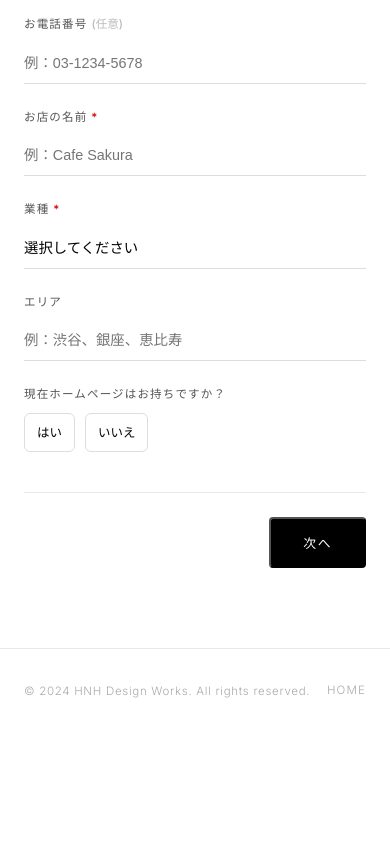
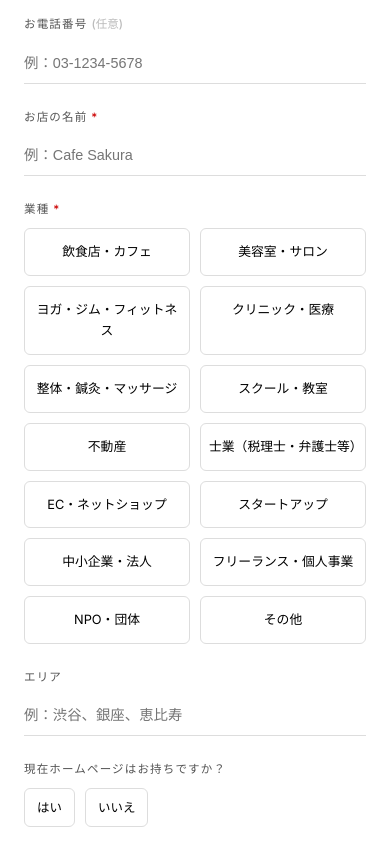
Before and after one commit to nttt-rgb/hnh-design-works-, a website: page intake.html in a window 390 px wide. Shown: the part 604-1445 px from the top of the page. Before the commit the page ends 1338 px from the top, so only its background shows below. Drawn offline with Linux system fonts and the light colour scheme; a web font is replaced by a local one.

Commit message:
Expand industry selection to 14 categories with card grid
- Replace select dropdown with card-grid UI (3 cols, 2 on mobile)
- Add: EC, startup, SMB, freelance, NPO, real estate, professional services
- Add category validation in Step 1
- Register .category-grid in single-select card handler

Co-Authored-By: Claude Opus 4.6 (1M context) <noreply@anthropic.com>

```diff
--- a/intake.html
+++ b/intake.html
@@ -51,6 +51,9 @@ a { color: inherit; text-decoration: none; }
 .card-option:hover { border-color: #999; }
 .card-option.selected { background: #000; color: #fff; border-color: #000; }
 .card-option.disabled { opacity: 0.3; pointer-events: none; }
+
+.category-grid { display: grid; grid-template-columns: repeat(3, 1fr); gap: 10px; }
+.category-grid .card-option { text-align: center; padding: 12px 8px; font-size: 0.8rem; }
 
 .check-group { display: flex; flex-wrap: wrap; gap: 10px; }
 .check-item { padding: 10px 16px; border: 1px solid #ddd; border-radius: 6px; font-size: 0.82rem; cursor: pointer; transition: all 0.2s; user-select: none; }
@@ -132,6 +135,7 @@ a { color: inherit; text-decoration: none; }
 .footer-link:hover { color: #000; border-color: #000; }
 
 @media (max-width: 600px) {
+  .category-grid { grid-template-columns: repeat(2, 1fr); }
   .color-card { width: 100%; }
   .card-option, .check-item { font-size: 0.78rem; padding: 8px 12px; }
   .confirm-table th { width: 110px; font-size: 0.68rem; }
@@ -189,19 +193,24 @@ a { color: inherit; text-decoration: none; }
       </div>
       <div class="fg">
         <label>業種<span class="req">*</span></label>
-        <select name="category" required>
-          <option value="" disabled selected>選択してください</option>
-          <option value="飲食店">飲食店</option>
-          <option value="美容室">美容室</option>
-          <option value="ネイルサロン">ネイルサロン</option>
-          <option value="エステ">エステ</option>
-          <option value="ヨガ・ジム">ヨガ・ジム</option>
-          <option value="整体・鍼灸">整体・鍼灸</option>
-          <option value="クリニック">クリニック</option>
-          <option value="スクール">スクール</option>
-          <option value="その他">その他</option>
-        </select>
-        <p class="error-msg">業種を選択してください</p>
+        <div class="category-grid" data-name="category" data-single="true">
+          <div class="card-option" data-value="飲食店・カフェ">飲食店・カフェ</div>
+          <div class="card-option" data-value="美容室・サロン">美容室・サロン</div>
+          <div class="card-option" data-value="ヨガ・ジム・フィットネス">ヨガ・ジム・フィットネス</div>
+          <div class="card-option" data-value="クリニック・医療">クリニック・医療</div>
+          <div class="card-option" data-value="整体・鍼灸・マッサージ">整体・鍼灸・マッサージ</div>
+          <div class="card-option" data-value="スクール・教室">スクール・教室</div>
+          <div class="card-option" data-value="不動産">不動産</div>
+          <div class="card-option" data-value="士業">士業（税理士・弁護士等）</div>
+          <div class="card-option" data-value="EC・ネットショップ">EC・ネットショップ</div>
+          <div class="card-option" data-value="スタートアップ">スタートアップ</div>
+          <div class="card-option" data-value="中小企業・法人">中小企業・法人</div>
+          <div class="card-option" data-value="フリーランス・個人事業">フリーランス・個人事業</div>
+          <div class="card-option" data-value="NPO・団体">NPO・団体</div>
+          <div class="card-option" data-value="その他">その他</div>
+        </div>
+        <input type="hidden" name="category" value="">
+        <p class="group-error" id="categoryError">業種を選択してください</p>
       </div>
       <div class="fg">
         <label>エリア</label>
@@ -669,8 +678,8 @@ document.addEventListener('DOMContentLoaded', () => {
     }
   }
 
-  // Card select (single)
-  document.querySelectorAll('.card-group[data-single="true"]').forEach(g => {
+  // Card select (single) — includes .card-group and .category-grid
+  document.querySelectorAll('.card-group[data-single="true"], .category-grid[data-single="true"]').forEach(g => {
     g.querySelectorAll('.card-option').forEach(c => {
       c.addEventListener('click', () => {
         g.querySelectorAll('.card-option').forEach(x => x.classList.remove('selected'));
@@ -791,6 +800,13 @@ function validateStep(step) {
     }
   });
 
+  // Step 1: category card required
+  if (step === 1) {
+    const cat = document.querySelector('input[name="category"]');
+    if (!cat.value) { document.getElementById('categoryError').classList.add('show'); valid = false; }
+    else document.getElementById('categoryError').classList.remove('show');
+  }
+
   // Step 2: required groups
   if (step === 2) {
     const imp = document.querySelector('input[name="impression"]');
```
